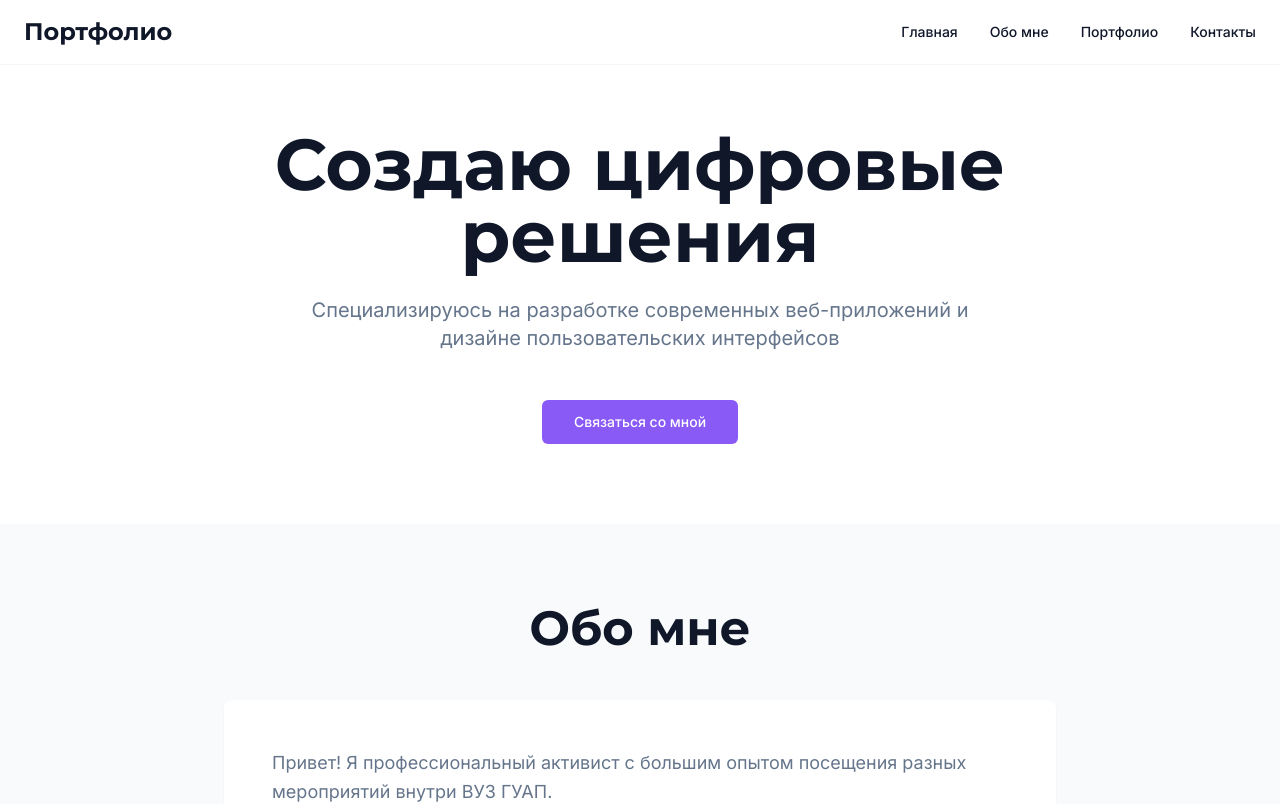
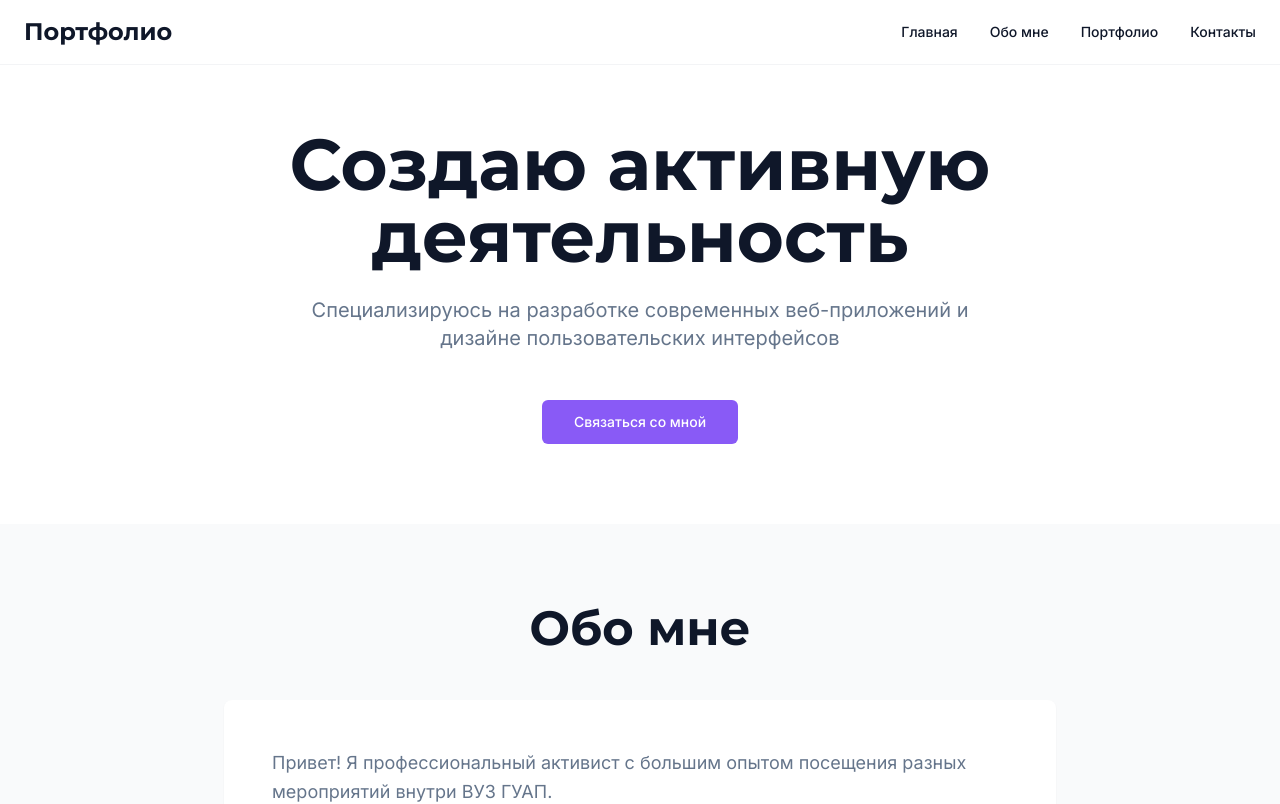
Before and after one commit to pr-poehali-dev/site-portfolio-creation, a React (Vite) app: page / in a window 1280 px wide. Shown: the top 804 px of the page. Built offline with nearby package versions, Linux system fonts and the light colour scheme.

Commit message:
fix: обновление компонента

```diff
--- a/src/pages/Index.tsx
+++ b/src/pages/Index.tsx
@@ -85,9 +85,7 @@ const Index = () => {
       <section id="home" className="pt-32 pb-20 px-6">
         <div className="container mx-auto max-w-4xl text-center">
           <div className="animate-fade-in">
-            <h2 className="text-6xl md:text-7xl font-bold mb-6 text-foreground">
-              Создаю цифровые<br />решения
-            </h2>
+            <h2 className="text-6xl md:text-7xl font-bold mb-6 text-foreground">Создаю активную деятельность</h2>
             <p className="text-xl text-muted-foreground mb-12 max-w-2xl mx-auto">
               Специализируюсь на разработке современных веб-приложений и дизайне пользовательских интерфейсов
             </p>
```
